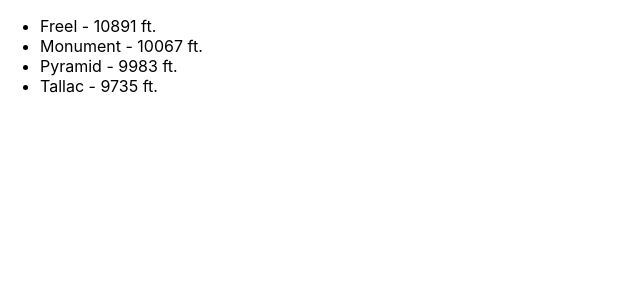
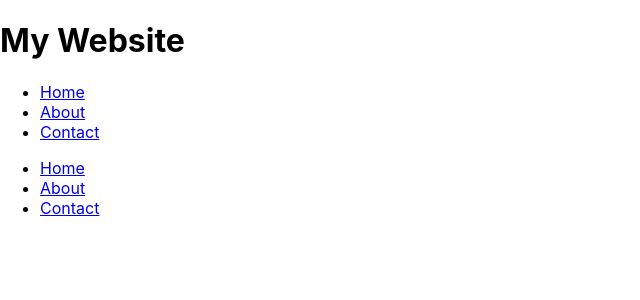
Before and after one commit to skillnagar/learning-react-js, a React (Create React App) app in the folder react-app/: page / in a window 1280 px wide. Shown: the top 300 px of the page, without its empty margins (0-640 px from the left). Built offline with nearby package versions, Linux system fonts and the light colour scheme.

Commit message:
working with react router

```diff
--- a/react-app/package.json
+++ b/react-app/package.json
@@ -8,6 +8,7 @@
     "@testing-library/user-event": "^13.5.0",
     "react": "^18.2.0",
     "react-dom": "^18.2.0",
+    "react-router-dom": "^6.4.3",
     "react-scripts": "5.0.1",
     "web-vitals": "^2.1.4"
   },
--- a/react-app/src/App.js
+++ b/react-app/src/App.js
@@ -1,26 +1,75 @@
+import { Link } from 'react-router-dom';
 import './App.css';
 
-const tahoe_peaks = [
-  { name: "Freel", elevation: 10891},
-  { name: "Monument", elevation: 10067},
-  { name: "Pyramid", elevation: 9983},
-  { name: "Tallac", elevation: 9735}
-];
+function Navigation() {
 
-function List( {data, renderItem, renderEmpty} ) {
-
-  return !data.length ? renderEmpty : <ul>{ data.map((item) => (<li key={item.name}>{ renderItem(item) }</li>)) }</ul>
+  return (
+    <nav>
+      <ul>
+        <li><Link to="/home">Home</Link></li>
+        <li><Link to="/about">About</Link></li>
+        <li><Link to="/contact">Contact</Link></li>
+      </ul>
+    </nav>
+  )
 
 }
 
-function App() {
+export function History() {
+
+  return (
+
+    <div>
+      <h1>Our History</h1>
+    </div>
+
+  )
+
+}
+
+export function Home() {
 
   return (
     <div>
-      <List data={tahoe_peaks} renderEmpty={<p>This list is empty</p>} renderItem={ item => <>{ item.name } - { item.elevation + ' ft.' }</> } />
+      <h1>My Website</h1>
+      <Navigation />
     </div>
   );
 
 }
 
+export function About() {
+
+  return (
+    <div>
+      <h1>About Us</h1>
+      <Navigation />
+    </div>
+  );
+
+}
+
+export function Contact() {
+
+  return (
+    <div>
+      <h1>Contact Us</h1>
+      <Navigation />
+    </div>
+  );
+
+}
+
+export function App() {
+
+  return (
+    <>
+      <Home />
+      <Navigation />
+    </>
+
+  );
+
+}
+
 export default App;
--- a/react-app/src/index.js
+++ b/react-app/src/index.js
@@ -1,17 +1,23 @@
 import React from 'react';
 import ReactDOM from 'react-dom/client';
 import './index.css';
-import App from './App';
-import reportWebVitals from './reportWebVitals';
+import { App } from './App';
+import { About, Contact } from './App';
+import {
+  BrowserRouter,
+  Routes,
+  Route
+} from 'react-router-dom';
 
 const root = ReactDOM.createRoot(document.getElementById('root'));
 root.render(
-  <React.StrictMode>
-    <App />
-  </React.StrictMode>
+    <BrowserRouter>
+      <Routes>
+        <Route path="/" element={<App />} />
+        <Route path="/about" element={<About />}>
+
+        </Route>
+        <Route path="/contact" element={<Contact />} />
+      </Routes>
+    </BrowserRouter>
 );
-
-// If you want to start measuring performance in your app, pass a function
-// to log results (for example: reportWebVitals(console.log))
-// or send to an analytics endpoint. Learn more: https://bit.ly/CRA-vitals
-reportWebVitals();
```
Also changed, not shown: 1 other file (tests, documents, lock files or other folders).
